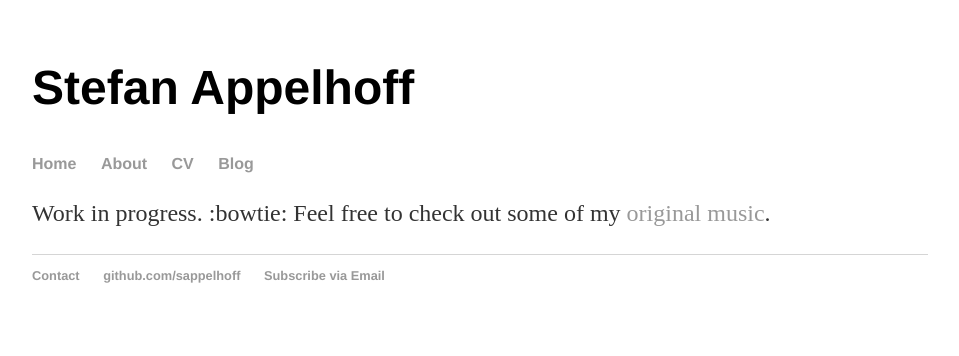
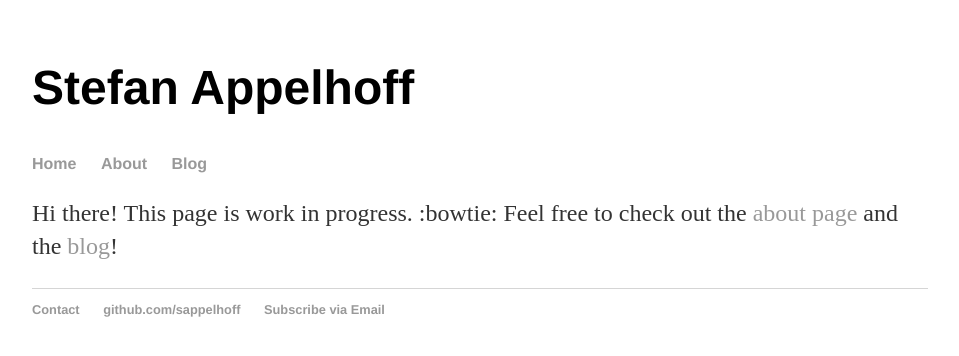
Before and after one commit to sappelhoff/sappelhoff.github.io, a Jekyll site: the page built from index.html, in a window 1280 px wide. Shown: the top 356 px of the page, without its empty margins (160-1119 px from the left). Built offline with Jekyll 4.4.1, drawn with Linux system fonts in a browser that asks for light colours.

Commit message:
clean up further

```diff
--- a/_layouts/default.html
+++ b/_layouts/default.html
@@ -12,7 +12,6 @@
 			<ul>
         		<li><a href="/">Home</a></li>
 	        	<li><a href="/about">About</a></li>
-        		<li><a href="/cv">CV</a></li>
         		<li><a href="/blog">Blog</a></li>
     		</ul>
 		</nav>
--- a/categories/index.html
+++ b/categories/index.html
@@ -1,8 +1,8 @@
 ---
 layout: default
-title: Stefan Appelhoff Blog Categories
+title: Stefan Appelhoff's Blog Categories
 ---
-<h3>{{ page.title }}</h3>
+
 
 
 <p> Back to the
--- a/contact/index.html
+++ b/contact/index.html
@@ -3,7 +3,6 @@ layout: default
 title: Stefan Appelhoff Contact
 ---
 
-<h3>{{ page.title }}</h3>
 
 <p> Feel free to contact me using the form below. </p>
 
--- a/cv/index.html
+++ b/cv/index.html
@@ -3,4 +3,6 @@ layout: default
 title: Stefan Appelhoff CV
 ---
 
+<p>
 :fire:
+</p>
--- a/index.html
+++ b/index.html
@@ -4,7 +4,10 @@ title: Stefan Appelhoff
 ---
 
 
-<p>Work in progress. :bowtie: Feel free to check out some of my
-	<a target="_blank" href="https://soundcloud.com/stefan-appelhoff"
-		title="music on soundcloud"> original music</a>.
+<p> Hi there! This page is work in progress. :bowtie: Feel free to check out
+	the <a href="/about" title="about"> about page</a> and the
+	<a href="/blog" title="blog"> blog</a>!
+
+
+
 </p>
```
Also changed, not shown: about/index.html (+12 -1 lines).
